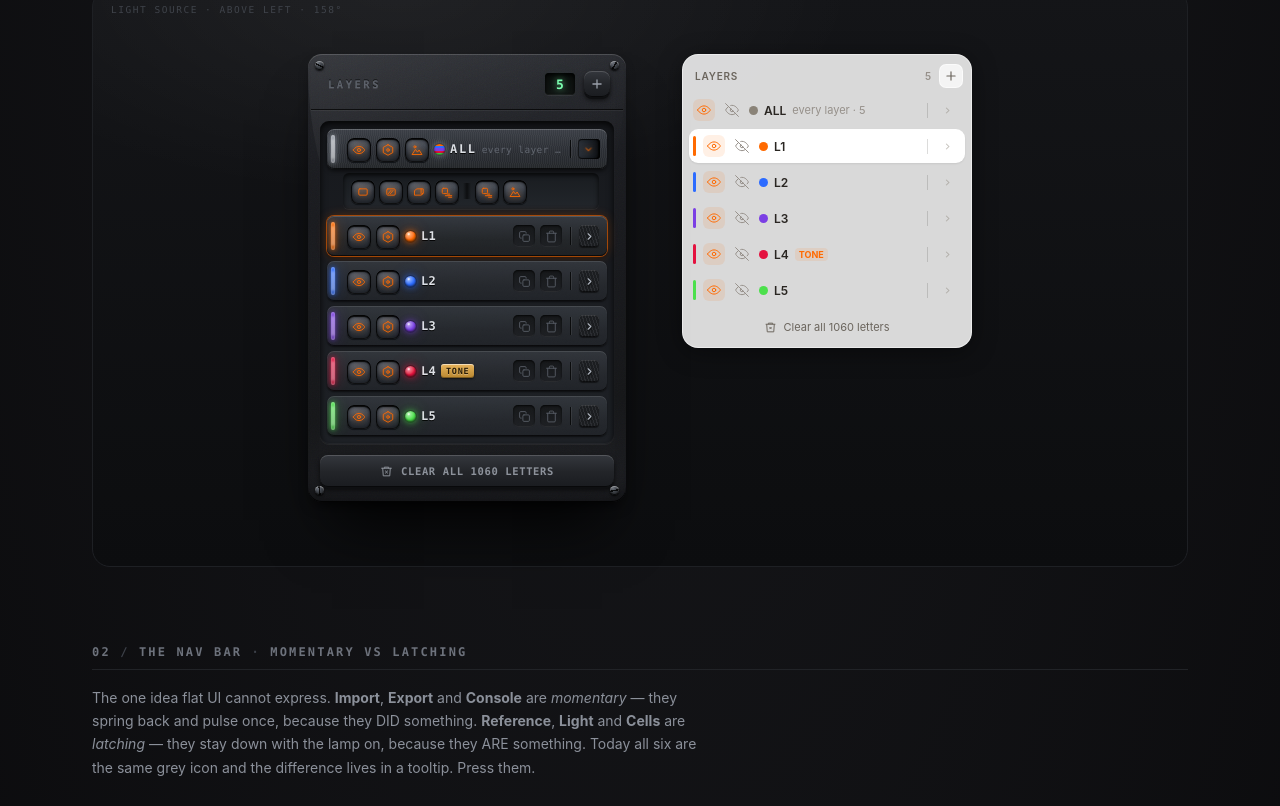
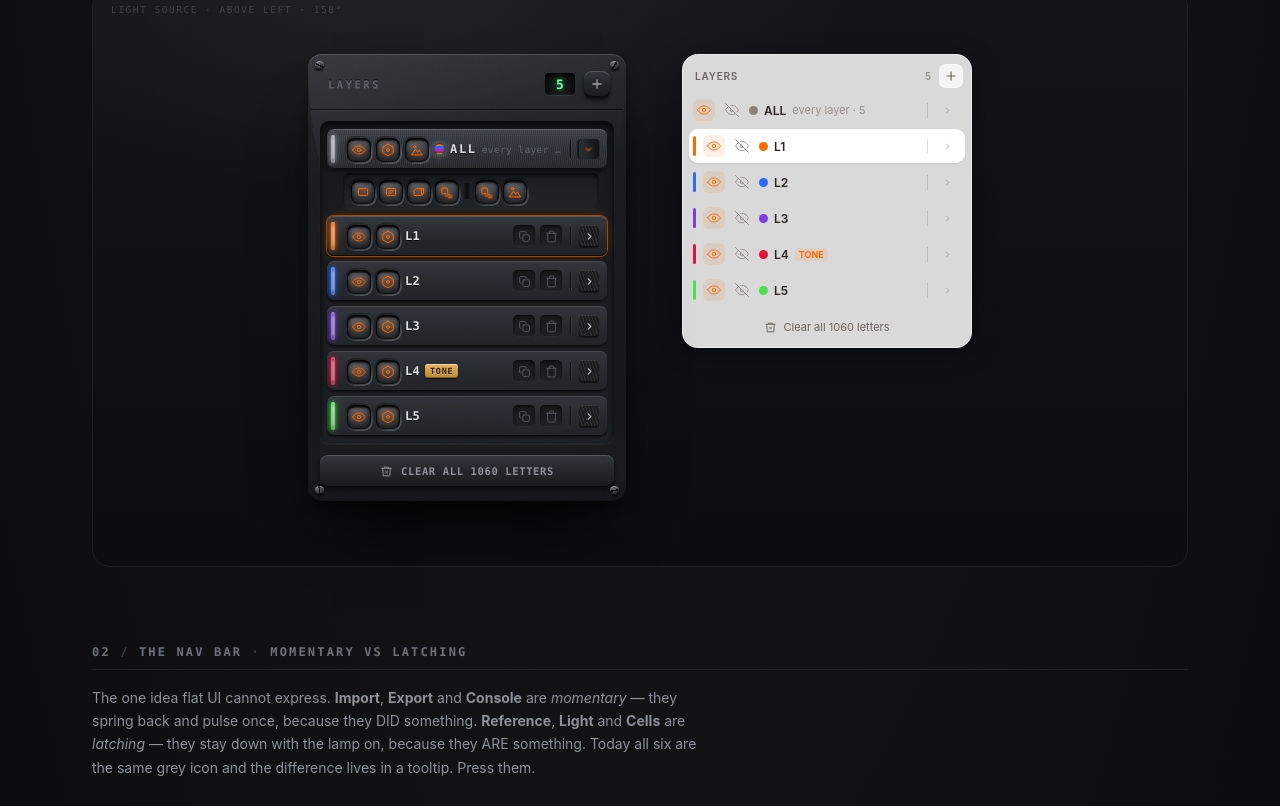
Before and after one commit to TarGz/targz-design-system, a website: page explorations/physical-ui-layers.html in a window 1280 px wide. Shown: the part 814-1620 px from the top of the page. Drawn offline with Linux system fonts and the light colour scheme.

Commit message:
Physical UI: the chamfer dives in — v1.4.2
The lit edge round a pressed switch is a ring with a direction now, not a
hairline: a cutout edge is broken all the way round and is not equally lit
anywhere, and a box-shadow — the same value the whole way round — always reads
as a drawn outline instead.

Its polarity was the real bug. Bright top-left and dark bottom-right is a
dome; a chamfer diving into a hole is the opposite, its upper edge tilted away
from the light and its lower edge catching it. It was also arguing with the
walls inside the cap, which were already right, and a bevel saying "out"
wrapped around a recess saying "in" resolves as a raised button every time.

Also: pressed shadow +20% in geometry, the pressed legend back to full size,
and the colour dot gone from numbered layer rows — the light pipe on the
leading edge is the same fact, said better and 6px away.

```diff
--- a/explorations/physical-ui-layers.html
+++ b/explorations/physical-ui-layers.html
@@ -412,11 +412,11 @@ h2 span{ color:#3d4149; }
   transform:translateY(1px);
   box-shadow:
     inset 0 0 0 1px rgba(0,0,0,.68),
-    inset 0 2px 1px rgba(0,0,0,.79),
-    inset 0 3px 4px -1px rgba(0,0,0,.46),
-    inset 3px 0 3px -2px rgba(0,0,0,.53),
-    inset -3px 0 3px -2px rgba(0,0,0,.53),
-    inset 0 -3px 4px -2px rgba(0,0,0,.31),
+    inset 0 2.4px 1.2px rgba(0,0,0,.79),
+    inset 0 3.6px 4.8px -1.2px rgba(0,0,0,.46),
+    inset 3.6px 0 3.6px -2.4px rgba(0,0,0,.53),
+    inset -3.6px 0 3.6px -2.4px rgba(0,0,0,.53),
+    inset 0 -3.6px 4.8px -2.4px rgba(0,0,0,.31),
     inset 0 -1px 0 rgba(255,255,255,.14),
     0 1px 0 #101317,
     0 1px 1px rgba(0,0,0,.4);
@@ -439,14 +439,23 @@ h2 span{ color:#3d4149; }
 .sw.on,
 .sw.mixed{
   transform:translateY(1px);
+  /* geometry +20% — offsets and blur only. The alphas are untouched, and so
+     is the 1px ring: a hairline that follows the border has no size to scale. */
   box-shadow:
     inset 0 0 0 1px rgba(0,0,0,.73),
-    inset 0 2px 1px rgba(0,0,0,.86),
-    inset 0 3px 4px -1px rgba(0,0,0,.51),
-    inset 3px 0 3px -2px rgba(0,0,0,.57),
-    inset -3px 0 3px -2px rgba(0,0,0,.57),
-    inset 0 -3px 4px -2px rgba(0,0,0,.31),
+    inset 0 2.4px 1.2px rgba(0,0,0,.86),
+    inset 0 3.6px 4.8px -1.2px rgba(0,0,0,.51),
+    inset 3.6px 0 3.6px -2.4px rgba(0,0,0,.57),
+    inset -3.6px 0 3.6px -2.4px rgba(0,0,0,.57),
+    inset 0 -3.6px 4.8px -2.4px rgba(0,0,0,.31),
     inset 0 -1px 0 rgba(255,255,255,.15),
+    /* THE LIP OF THE HOLE. A cutout in a real panel is not a clean cut — the
+       edge is broken, and that tiny chamfer faces the light. So the rim above
+       the cap catches a hairline while the rim below it stays in shade, which
+       is the pair of lines that says "this opening has a thickness". Without
+       it the cap floats in a dark rectangle; with it, it is sunk into a
+       surface. One pixel, 6% white, and it is the last thing the recess was
+       missing. */
     0 1px 0 #101317,
     0 1px 1px rgba(0,0,0,.4);
 }
@@ -456,6 +465,49 @@ h2 span{ color:#3d4149; }
    piece of grey plastic in two positions, so it gets ONE fill — the raised
    cap's, inherited — and the recess is drawn entirely by the walls above.
    A knock-on worth having: tune .sw's background and every state follows. */
+/* ── THE CHAMFER, AS A RING WITH A DIRECTION ────────────────────────────
+   A 1px white line along the top was the right idea drawn the wrong way. The
+   broken edge of a cutout runs all the way round, and it is not equally lit
+   anywhere: it FLARES where it faces the lamp, fades as it turns away, and
+   goes to shadow on the far side. A box-shadow cannot say that — it is the
+   same value the whole way round — so it always reads as a drawn outline.
+
+   This is the gradient-border trick: a 1.6px ring made by padding a
+   pseudo-element and masking its own middle out, filled with a gradient
+   running from the light. Bright at 152° (top-left, where every other
+   highlight in this panel comes from), through nothing at the equator, into a
+   soft dark on the bottom-right where the lip turns away. Half a pixel of
+   blur, because an edge that has been broken is round, and a round edge has
+   no hard line on it anywhere.
+
+   Only on the pressed states: when the cap is up it fills its hole and there
+   is no lip to see. */
+.sw.on::after,
+.sw.mixed::after,
+.sw:active::after{
+  content:''; position:absolute; inset:-2px; border-radius:9px;
+  pointer-events:none; padding:1.6px;
+  /* CONCAVE, NOT CONVEX — and this is the whole difference between a hole and
+     a bump. I lit the ring bright at the top-left and dark at the bottom-right,
+     which is a DOME: the side facing the lamp is the top. A chamfer that dives
+     into a hole does the opposite. Its upper edge tilts down and away from the
+     light, so it is the part in SHADOW; its lower edge tilts up toward the
+     light and is the part that catches. Dark at the top, bright at the bottom.
+
+     That polarity also has to agree with the walls inside the cap, which were
+     already correct — dark across the top, lit lip along the bottom. With the
+     ring inverted the two were arguing, and a bevel that says "out" wrapped
+     around a recess that says "in" resolves as a raised button every time. */
+  background:linear-gradient(152deg,
+    rgba(0,0,0,.50)        0%,
+    rgba(0,0,0,.20)       24%,
+    rgba(255,255,255,0)   50%,
+    rgba(255,255,255,.30) 100%);
+  -webkit-mask:linear-gradient(#000 0 0) content-box, linear-gradient(#000 0 0);
+          mask:linear-gradient(#000 0 0) content-box, linear-gradient(#000 0 0);
+  -webkit-mask-composite:xor; mask-composite:exclude;
+  filter:blur(.5px);
+}
 .sw.on{ color:var(--led); }
 .sw.mixed{ color:#eef1f5; }
 .sw.on:hover{ color:var(--led-hot); }
@@ -466,9 +518,14 @@ h2 span{ color:#3d4149; }
    angle — 10% at this depth. Too small to notice as a change, which is the
    point: one more thing agreeing with the others, so the state reads as an
    object that moved rather than as a colour swap. */
+/* …AND THE SHRINK IS ESSENTIALLY GONE: .9 × 1.1 lands on .99, so the pressed
+   legend is now the same size as the raised one to within a rounding error.
+   Kept as a literal .99 rather than deleted, because the rule is still the
+   place the depth-versus-legend-size relationship lives — if the cap ever goes
+   deeper than 1px, this is the number that has to follow it. */
 .sw.on svg,
 .sw.mixed svg,
-.sw:active svg{ transform:scale(.9); }
+.sw:active svg{ transform:scale(.99); }
 .sw.on svg{ filter:drop-shadow(0 0 3px rgba(255,130,30,.7)); }
 /* white is a legend, not a lamp — it gets no bloom */
 .sw.mixed svg{ filter:none; }
@@ -485,6 +542,7 @@ h2 span{ color:#3d4149; }
     0 0 0 1px rgba(0,0,0,.55);
 }
 .jewel.all{ background:var(--all-grad); }
+/* the ALL row is the only jewel left in the dock */
 .row.off .jewel{ filter:grayscale(1) brightness(.42); box-shadow:inset 0 -1px 2px rgba(0,0,0,.6), 0 0 0 1px rgba(0,0,0,.6); }
 
 /* ── the name: laser-etched infill on the faceplate ──────────────────────── */
@@ -557,7 +615,7 @@ h2 span{ color:#3d4149; }
     inset 0 3px 4px -1px rgba(0,0,0,.44),
     inset 2px 0 3px -2px rgba(0,0,0,.5),
     inset -2px 0 3px -2px rgba(0,0,0,.5),
-    inset 0 -1px 0 rgba(255,255,255,.12);
+    inset 0 -1px 0 rgba(255,255,255,.12),;
 }
 .chev.open svg{ transform:scale(.9); filter:drop-shadow(0 0 3px rgba(255,130,30,.65)); }
 
@@ -1744,9 +1802,9 @@ footer{ margin-top:80px; padding-top:22px; border-top:1px solid #1c1e22;
         <li><b>On/off stops being a colour comparison.</b> A lit lamp against a dead one
             is a brightness difference, readable without comparing to the row next door
             and readable if you cannot separate the two oranges.</li>
-        <li><b>Off-state honesty.</b> A hidden layer has a dead pipe and a grey jewel —
-            the row reads as unpowered from across the screen, where today it is a
-            0.3 opacity dim you have to look for.</li>
+        <li><b>Off-state honesty.</b> A hidden layer has a dead pipe and a raised
+            cap — the row reads as unpowered from across the screen, where today it
+            is a 0.3 opacity dim you have to look for.</li>
         <li><b>Destructive controls can be guarded materially</b> — recessed instead of
             raised, hazard stripes on hover — instead of relying on red alone.</li>
         <li><b>Momentary vs latching is finally sayable.</b> A key that springs back did
@@ -1997,10 +2055,14 @@ function build() {
     rw.append(swBtn(L.cells, `layer ${i}'s placement cells`, ICON.cells, null,
       () => { L.cells = !L.cells; build(); }));
 
-    const dot = el('span', 'jewel');
-    dot.style.setProperty('--lyr', L.ink);
+    // NO JEWEL ON A NUMBERED ROW. The light pipe down its leading edge is
+    // already this layer's colour, and it is the better carrier of the two —
+    // taller, edge-lit, visible in peripheral vision. The dot repeated it 6px
+    // away, which is the same fact twice and 15px of the row's width. The ALL
+    // row keeps its jewel: that one wears the whole palette, and nothing else
+    // in the dock says what all five colours are.
     const nm = el('span', 'name', L.name);
-    rw.append(dot, nm);
+    rw.append(nm);
     if (L.tone) rw.append(el('span', 'tone', 'TONE'));
     // NO SUMMARY ON A NUMBERED ROW — the shipping row spends that width on the
     // two actions instead, and `470 · 2–103.5mm` is in the tooltip. Putting it
```
Also changed, not shown: version.js (+11 -1 lines).
